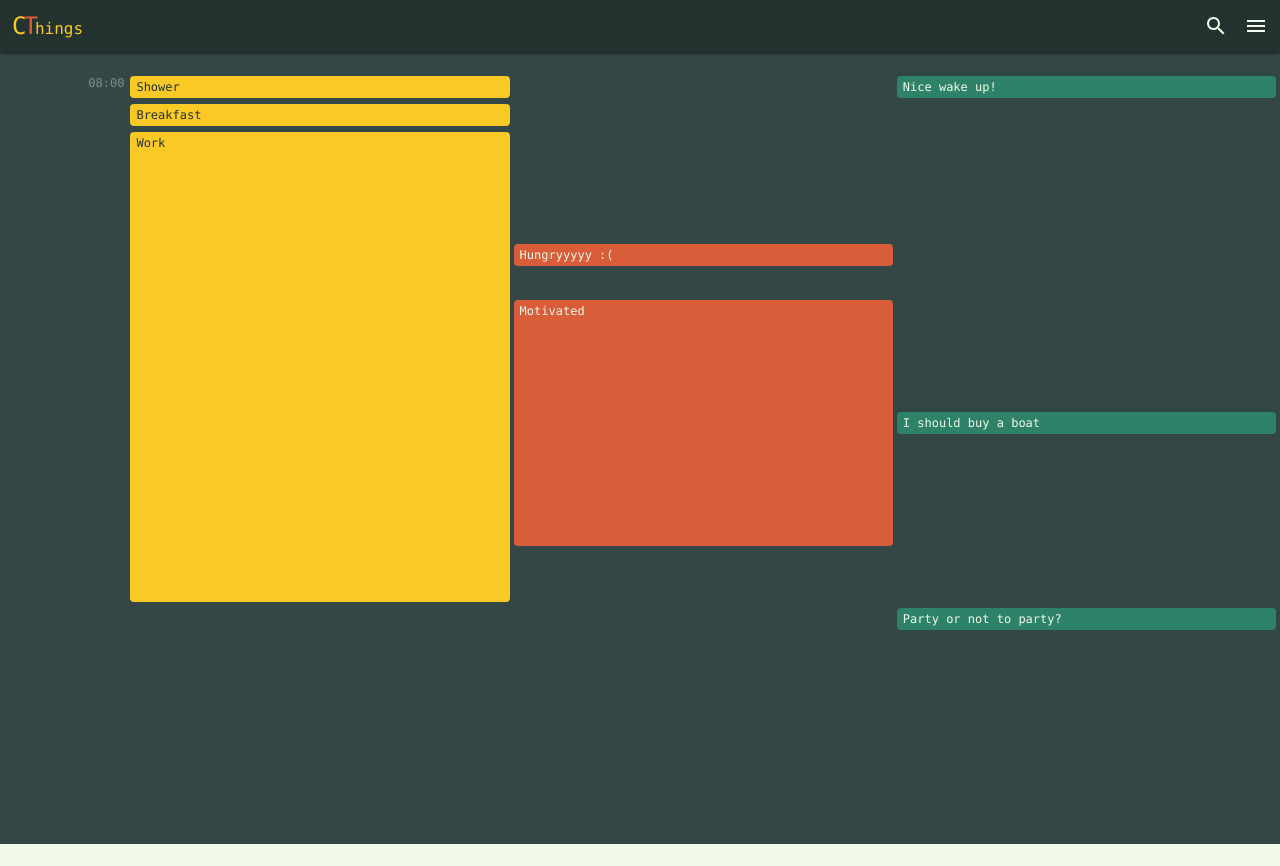
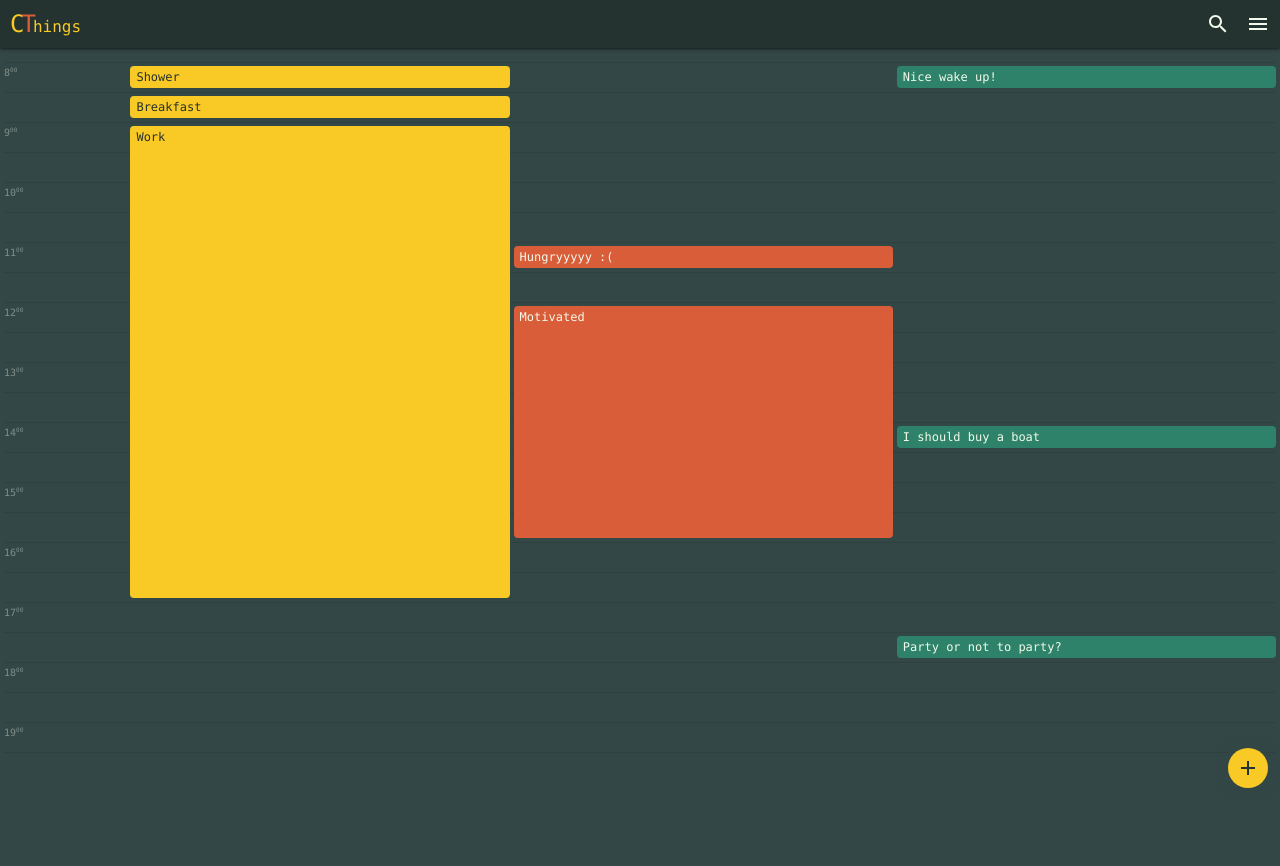
Before and after one commit to szduda/cthings, a React (Create React App) app: page / in a window 1280 px wide. Before the commit the page ends 844 px from the top, so only its background shows below. Built offline with nearby package versions, Linux system fonts and the light colour scheme.

Commit message:
improve timeline

```diff
--- /dev/null
+++ b/src/AddThing.jsx
@@ -0,0 +1,34 @@
+/** @jsx jsx */
+import { jsx, css } from '@emotion/core'
+import { colors, Icons } from './theme'
+
+const FAB = props => (
+  <button css={css`
+    border-radius: 50%;
+    background: ${colors.yellow};
+    position: fixed;
+    bottom: 12px;
+    right: 12px;
+    display: flex;
+    box-shadow: 0 0 8px 4px ${colors.gray};
+    transition: transform 100ms ease-out, opacity 100ms ease-out;
+
+    :hover {
+      opacity: 0.8;
+    }
+
+    > {
+    transition: transform 100ms ease-out;
+    }
+
+    :active, >:active {
+      transform: scale(0.97);
+    }
+  `} {...props} />
+)
+
+export const AddThingTrigger = () => (
+  <FAB>
+    <Icons.Add />
+  </FAB>
+)
--- a/src/App.js
+++ b/src/App.jsx
@@ -1,6 +1,7 @@
 import React from 'react';
 import { Header } from './Header'
 import { Timeline } from './Timeline'
+import { AddThingTrigger } from './AddThing'
 
 export default () => (
   <div>
@@ -9,6 +10,7 @@ export default () => (
     </header>
     <main>
       <Timeline />
+      <AddThingTrigger />
     </main>
   </div>
 )
--- a/src/Header.jsx
+++ b/src/Header.jsx
@@ -5,7 +5,7 @@ import { colors, Icons } from './theme'
 const Wrapper = props => (
   <div css={css`
   background: ${colors.black};
-  padding: 12px;
+  padding: 10px;
   display: flex;
   justify-content: space-between;
   box-shadow: 0 0 4px #000;
--- a/src/Timeline.jsx
+++ b/src/Timeline.jsx
@@ -4,9 +4,10 @@ import { colors } from './theme'
 
 const Wrapper = props => (
   <div css={css`
-  padding: 24px 2px 52px;
+  padding: 18px 2px 64px;
   display: flex;
   background: ${colors.gray};
+  overflow: scroll;
 
   h2 {
     font-size: 18px;
@@ -23,8 +24,10 @@ const Wrapper = props => (
   `} {...props} />
 )
 
-const Box = ({ color = colors.yellow, thing = {} }) =>
-  <div css={css`
+const Box = ({ color = colors.yellow, thing = {} }) => {
+  const { top } = scale.find(place => place.time === thing.start)
+  const { top: end } = scale.find(place => place.time === thing.end) || { top: top + 22 }
+  return (<div css={css`
     background: ${color};
     color: ${color === colors.yellow ? colors.black : colors.white};
     width: 100%;
@@ -37,11 +40,25 @@ const Box = ({ color = colors.yellow, thing = {} }) =>
     overflow: hidden;
     white-space: nowrap;
     text-overflow: ellipsis;
-  top: ${14 * 4 * (thing.start - 8)}px;
-  height: ${22 + 4 * 14 * ((thing.end || thing.start) - thing.start)}px;
+    top: ${top}px;
+    height: ${Math.max(22, end - top - 8)}px;
+    transition: transform 100ms ease-out, opacity 100ms ease-out;
+
+    :hover {
+      opacity: 0.8;
+    }
+
+    > {
+      transition: transform 100ms ease-out;
+      }
+
+    *:active, :active {
+      transform: scaleX(0.97);
+    }
   `}>
     {thing.name}
-  </div>
+  </div>)
+}
 
 const Column = ({ items, color, ...rest }) => (
   <div css={css`
@@ -49,7 +66,7 @@ const Column = ({ items, color, ...rest }) => (
     flex-direction: column;
     flex-basis: 30%;
     position: relative;
-    height: calc(100vh - 84px);
+    height: calc(100vh - 64px);
     margin: 0 2px 0 2px;
   `} {...rest}>
     {items.map((thing, key) => <Box {...{ thing, key, color }} />)}
@@ -59,30 +76,50 @@ const Column = ({ items, color, ...rest }) => (
 const Labels = () => <div css={css`
   flex-basis: 10%;
   color: ${colors.grayLight};
-  font-size: 12px;
-  line-height: 14px;
+  font-size: 10px;
+  line-height: 12px;
   text-align: right;
   padding-right: 4px;
+  position: relative;
+  height: calc(100vh - 64px);
+  transform: translateY(-4px);
 `}>
-  08:00
+  {scale.map(place => (
+    <div key={place.time} css={css`
+      position:absolute;
+      top: ${place.top}px;
+      left: 2px;
+      width: calc(100vw - 8px);
+      border-top: 1px solid ${colors.grayDark}88;
+      text-align: left;
+      padding: 1px 0px;
+    `}>{place.time % Math.floor(place.time) === 0 &&
+        <span>
+          {Math.floor(place.time)}
+          <sup css={css`font-size: 6px;`}>00</sup>
+        </span>
+      }</div>
+  ))}
 </div>
 
 const things = {
   activities: [
-    { start: 8.0, name: 'Shower' },
+    { start: 8, name: 'Shower' },
     { start: 8.5, name: 'Breakfast' },
-    { start: 9.0, end: 17, name: 'Work' }
+    { start: 9, end: 17, name: 'Work' }
   ],
   feelings: [
     { start: 12, end: 16, name: 'Motivated' },
     { start: 11, name: 'Hungryyyyy :(' }
   ],
   thoughts: [
-    { start: 8.0, name: 'Nice wake up!' },
+    { start: 8, name: 'Nice wake up!' },
     { start: 14, name: 'I should buy a boat' },
     { start: 17.5, name: 'Party or not to party?' }
   ],
 }
+
+const scale = [...Array(24)].map((item, index) => ({ time: index * 0.5 + 8, top: 30 * index }))
 
 export const Timeline = () => (
   <Wrapper>
--- a/src/index.css
+++ b/src/index.css
@@ -16,9 +16,17 @@ header {
 }
 
 main {
-  margin-top: 52px;
+  margin-top: 48px;
 }
 
 div {
   box-sizing: border-box;
 }
+
+button {
+  border: 0;
+  padding: 8px;
+  font: 500 12px Consolas;
+  background: none;
+  outline: none;
+}
--- a/src/theme.jsx
+++ b/src/theme.jsx
@@ -2,16 +2,19 @@
 import { jsx, css } from '@emotion/core'
 import { ReactComponent as HamburgerIcon } from './assets/icons/hamburger.svg';
 import { ReactComponent as SearchIcon } from './assets/icons/search.svg';
+import { ReactComponent as AddIcon } from './assets/icons/add.svg';
 
 export const colors = {
   red: '#ED3C19',
   green: '#2E8269',
   orange: '#D95D39',
   yellow: '#F9C926',
+  yellowDark: '#EFB806',
   black: '#243230',
   white: '#F1FAEA',
   gray: '#334746',
   grayLight: '#808E88',
+  grayDark: '#2B3B3A',
 }
 
 export const Icons = {
@@ -19,4 +22,6 @@ export const Icons = {
     <HamburgerIcon css={css`fill: ${color}`} {...rest} />,
   Search: ({ color = colors.white, ...rest }) =>
     <SearchIcon css={css`fill: ${color}`} {...rest} />,
+  Add: () =>
+    <AddIcon css={css`fill: ${colors.black}`} />
 }
```
Also changed, not shown: src/BottomBar.jsx (added, +12 -0 lines), src/assets/icons/add.svg (added). Lines whose indentation alone changed are shown as unchanged.
